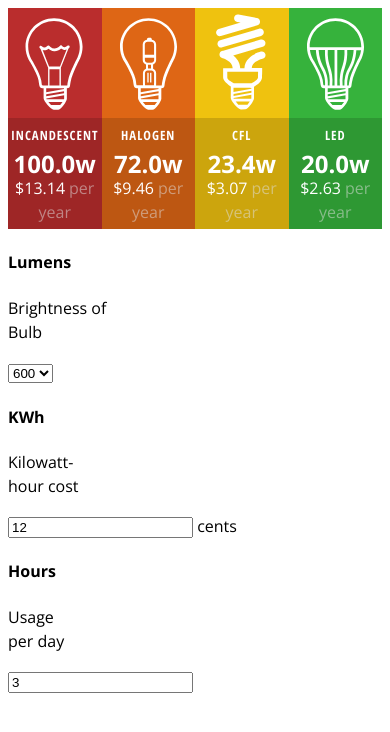
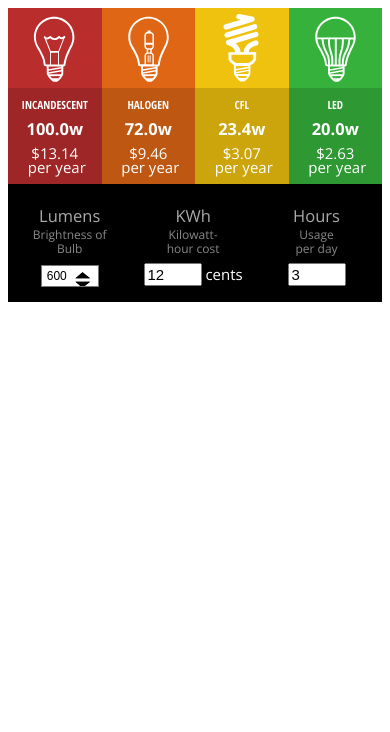
Before and after one commit to lauriemcgee/angular-calculation-tool, a website built with webpack: page index.html in a window 390 px wide. Built offline with nearby package versions, Linux system fonts and the light colour scheme.

Commit message:
formatting for form portion of the front end complete

```diff
--- a/calculator.css
+++ b/calculator.css
@@ -85,3 +85,118 @@
   color: rgba(225, 225, 225, .5);
   padding-left: 4px;
 }
+
+#myCalculator form {
+  background-color: #000;
+  margin: 0;
+  padding: 10px 0px;
+}
+
+#myCalculator form br {
+  display: none;
+}
+
+#myCalculator form >div {
+  color: #fff;
+  width: 33%;
+  float: left;
+  text-align: center;
+  padding: 10px 0 5px 0;
+}
+
+#myCalculator form::after {
+  content: '';
+  display: block;
+  clear: both;
+}
+
+#myCalculator form h4 {
+  color: #aaa;
+  margin: 0 0 -5px 0;
+  font-size: 1.5em;
+  font-weight: 300;
+}
+
+#myCalculator form p {
+  color: #888;
+  margin: 0 0 6px 0;
+  font-size: .9em;
+}
+
+#myCalculator form input[type=number] {
+  width: 50px;
+  text-align: left;
+  font-size: 1em;
+}
+
+#myCalculator form select {
+  font-size: 1em;
+  -webkit-appearance: none;
+  -moz-appearance: none;
+  -ms-appearance: none;
+  -o-appearance: none;
+  appearance: none;
+  background: #fff url('images/icons_arrows.svg') no-repeat right 6px;
+  background-size: 30px 20px;
+  padding: 3px 30px 3px 5px;
+}
+
+/* For IE arrows*/
+#myCalculator form select::-ms-expand {
+  display: none;
+}
+
+/* BELOW IS FOR SMALLER SCREENS*/
+
+@media screen and (max-width: 500px) {
+
+  #myCalculator {
+    font-size: 15px;
+  }
+
+  #myCalculator main section {
+    background-size: 45px 71px;
+    padding-top: 80px;
+  }
+
+  #myCalculator main h4 {
+    margin: 0;
+    font-size: .75em;
+    letter-spacing: 0;
+  }
+
+  #myCalculator main p {
+    font-size: 1.1em;
+  }
+
+  #myCalculator main p + p {
+    font-size: 1em;
+  }
+
+  #myCalculator main p + p::after {
+    display: block;
+    margin-top: -10px;
+    color: #fff;
+  }
+
+  #myCalculator form h4 {
+    font-size: 1.1em;
+    margin: 0;
+  }
+  #myCalculator form p {
+    font-size: .8em;
+    line-height: 14px;
+  }
+  #myCalculator form br {
+    display: inline;
+  }
+  #myCalculator form inpt[type=number] {
+    width: 30px;
+    font-size: .8em;
+  }
+  #myCalculator form select {
+    font-size: .8em;
+  }
+
+
+}
```
